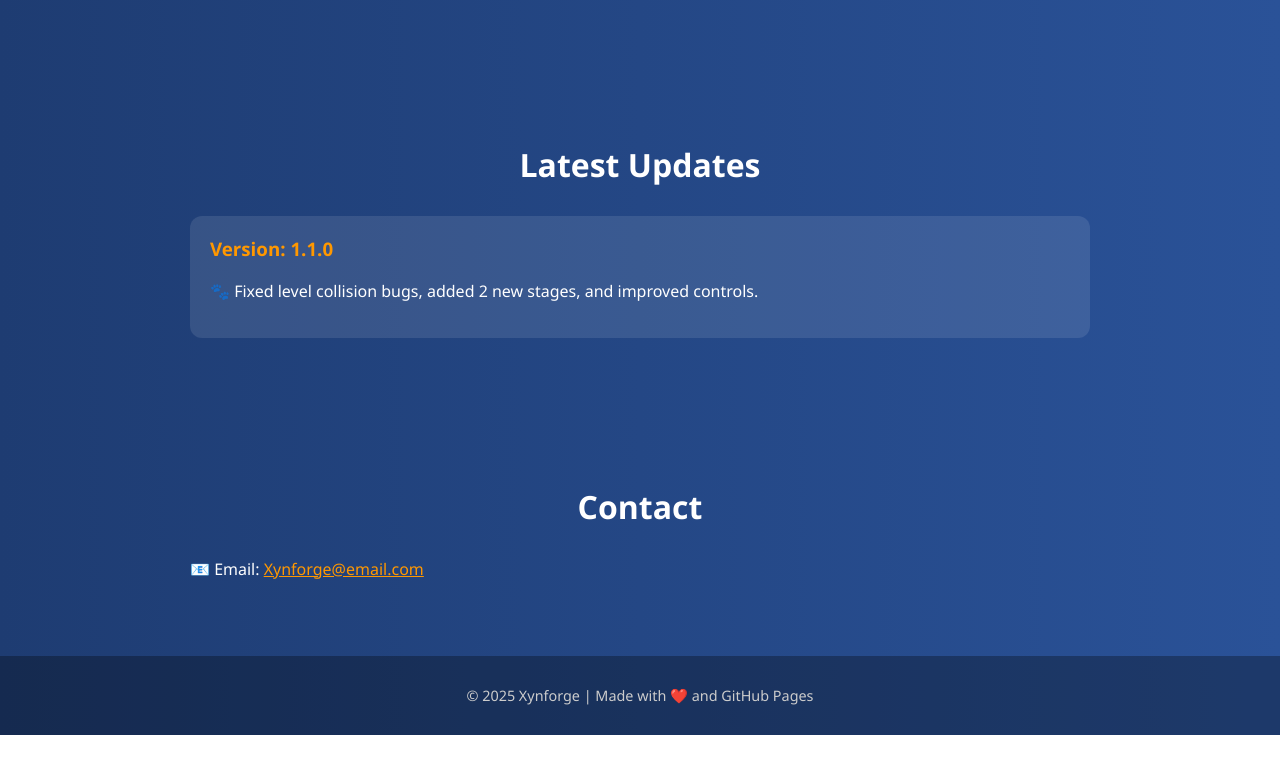
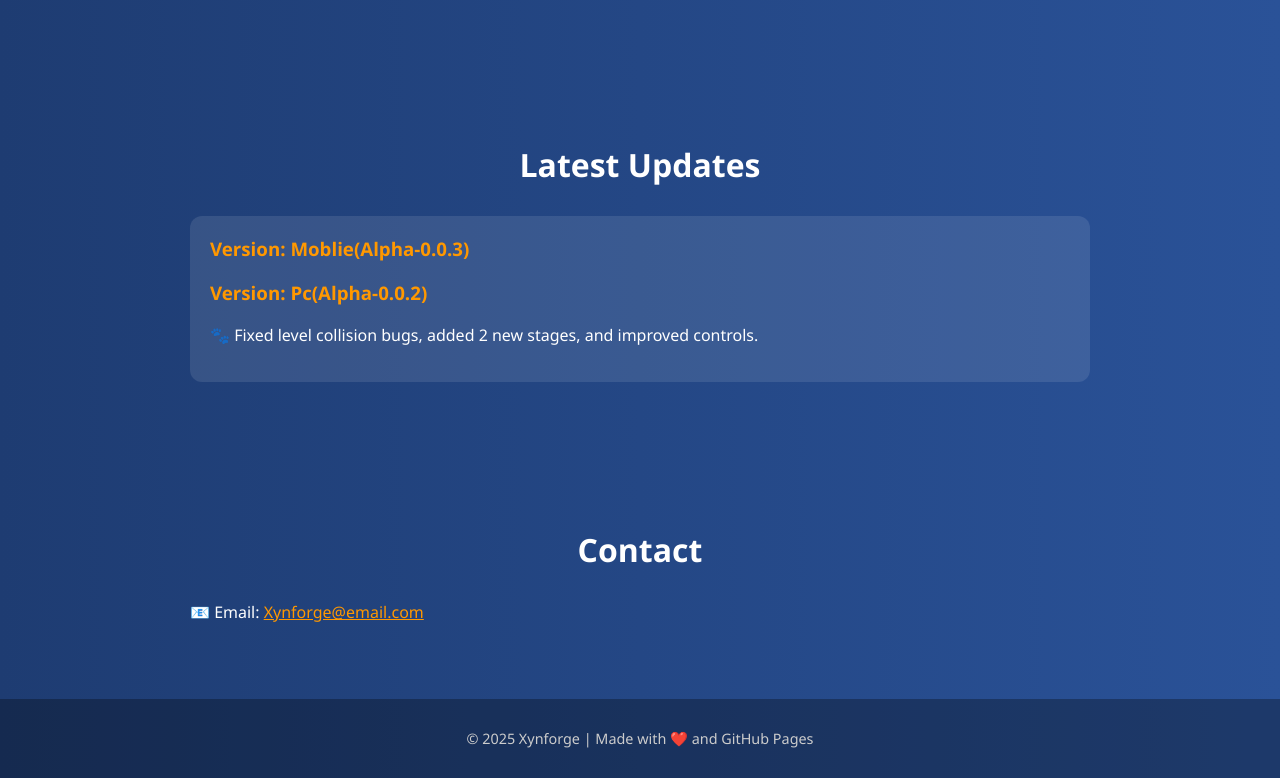
Before and after one commit to Xynforge/PurrvanaQuest.github.io, a plain HTML site: page index.html in a window 1280 px wide. Shown: the part 1122-1900 px from the top of the page. Before the commit the page ends 1857 px from the top, so only its background shows below. Drawn offline with Linux system fonts and the light colour scheme.

Commit message:
Update index.html

```diff
--- a/index.html
+++ b/index.html
@@ -141,7 +141,8 @@
   <section id="updates">
     <h2>Latest Updates</h2>
     <div class="update-box">
-      <h3 id="version">Version: 1.0.0</h3>
+      <h3 id="version">Version: Moblie(Alpha-0.0.3)</h3>
+      <h3 id="version">Version: Pc(Alpha-0.0.2)</h3>
       <p id="description">Initial release of Purrvana Quest! 🎉</p>
     </div>
   </section>
@@ -157,7 +158,7 @@
 
   <script>
     // 🔧 Update these values when you release a new version
-    const version = "1.1.0";
+    const version = "Moblie(Alpha-0.0.3)";
     const description = "🐾 Fixed level collision bugs, added 2 new stages, and improved controls.";
     const mobileLink = "https://drive.google.com/uc?export=download&id=1lOj0_RnQ9Y39hX-J5TsegG6bGmfyRBDn";
     const pcLink = "https://drive.google.com/uc?export=download&id=1cpVNPGRvK38ZNRKavctJYZL7w5jUs8xB";
```
